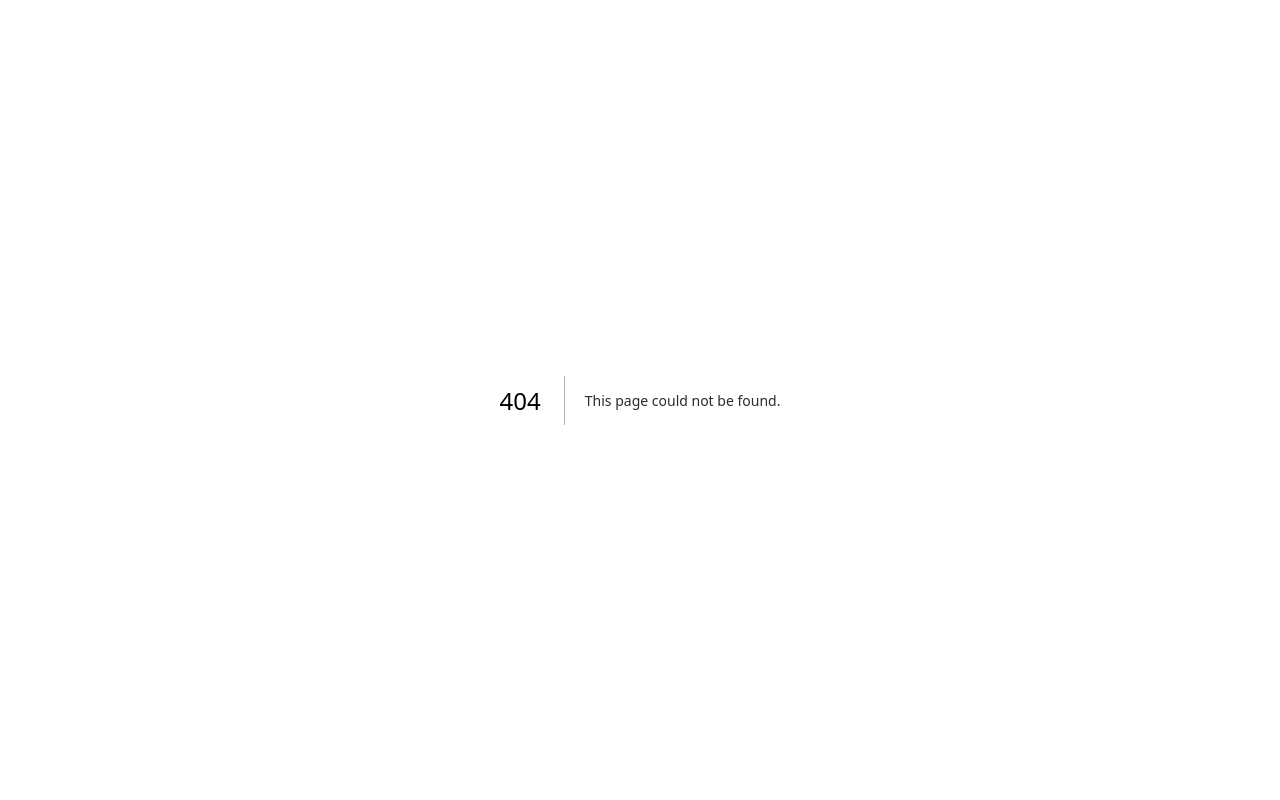
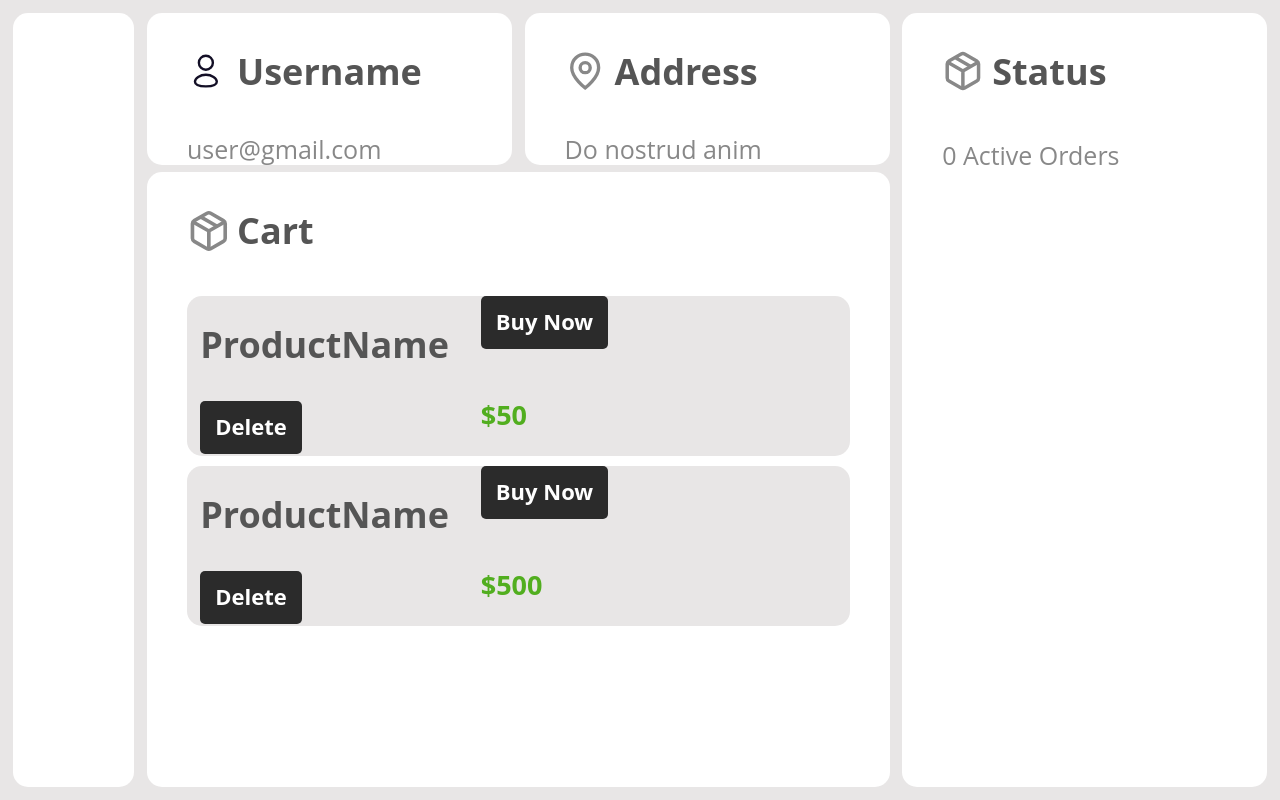
Before and after one commit to Niyasin/more-to-buy, a Next.js app: page /dashboard in a window 1280 px wide. Before the commit this address had no page. Built offline with nearby package versions, Linux system fonts and the light colour scheme.

Commit message:
dashboard 🏳️

```diff
--- /dev/null
+++ b/pages/dashboard.js
@@ -0,0 +1,75 @@
+import { useState } from 'react';
+import DB from '../styles/Dashboard.module.css';
+export default function Dashboard(){
+    const [data,setData]=useState({
+        username:'Username',
+        email:'user@gmail.com',
+        phone:'+1 8566779944',
+        address:'Do nostrud anim nostrud sint consectetur',
+        orderCount:0,
+        cart:[
+            { name:'ProductName', prize:'$50', image:'./sample.png', status:true,},
+            { name:'ProductName', prize:'$500', image:'./sample.png', status:true,},
+        ],
+    });
+    return(
+        <div className={DB.container}>
+
+            <div className={DB.box}>
+            <div className='horizontal'>
+            <svg viewBox="0 0 24 24" xmlns="http://www.w3.org/2000/svg"><path d="M11.845 21.662C8.152 21.662 5 21.087 5 18.787c0-2.301 3.133-4.425 6.845-4.425 3.691 0 6.844 2.103 6.844 4.404 0 2.3-3.133 2.896-6.845 2.896Zm-.008-10.488a4.386 4.386 0 1 0 0-8.774A4.388 4.388 0 0 0 7.45 6.787a4.37 4.37 0 0 0 4.356 4.387h.031Z" clip-rule="evenodd" stroke="#130F26" stroke-width="1.5" stroke-linecap="round" stroke-linejoin="round"/></svg>
+            <h1>{data.username}</h1>
+            </div>
+            <p>{data.email}</p>
+            <p>{data.phone}</p>
+            </div>
+
+            <div className={DB.box}>
+            <div className='horizontal'>
+            <svg viewBox="0 0 24 24" xmlns="http://www.w3.org/2000/svg"><path stroke-width="2" d="M12 22s-8-6-8-12c0-5 4-8 8-8s8 3 8 8c0 6-8 12-8 12Zm0-9a3 3 0 1 0 0-6 3 3 0 0 0 0 6Z"/></svg>
+            <h1>Address</h1>
+            </div>
+            <p>{data.address}</p>
+            </div>
+
+            <div className={DB.box}>
+            <div className='horizontal'>
+            <svg  viewBox="0 0 24 24" xmlns="http://www.w3.org/2000/svg"stroke-width="2" ><path d="m16.5 9.4-9-5.19M21 16V8a2 2 0 0 0-1-1.73l-7-4a2 2 0 0 0-2 0l-7 4A2 2 0 0 0 3 8v8a2 2 0 0 0 1 1.73l7 4a2 2 0 0 0 2 0l7-4A2 2 0 0 0 21 16z"/><path d="M3.27 6.96 12 12.01l8.73-5.05M12 22.08V12"/></svg>
+            <h1>Status</h1>
+            </div>
+            <p>{data.orderCount} Active Orders</p>
+            </div>
+
+
+
+
+            <div className={DB.box}>
+            <div className='horizontal'>
+            <svg  viewBox="0 0 24 24" xmlns="http://www.w3.org/2000/svg"stroke-width="2" ><path d="m16.5 9.4-9-5.19M21 16V8a2 2 0 0 0-1-1.73l-7-4a2 2 0 0 0-2 0l-7 4A2 2 0 0 0 3 8v8a2 2 0 0 0 1 1.73l7 4a2 2 0 0 0 2 0l7-4A2 2 0 0 0 21 16z"/><path d="M3.27 6.96 12 12.01l8.73-5.05M12 22.08V12"/></svg>
+            <h1>Cart</h1>
+            </div>
+            <div className={DB.cartList}>
+            {data.cart.map((item,i)=>{
+                return(
+                    <CartItem {...item}/>
+                    );
+                })}
+                </div>
+            </div>
+
+            <div className={DB.sidePanel}>
+            </div>
+        </div>
+    );
+}
+const CartItem=({name,prize,image})=>{
+    return(
+        <div className={DB.cartItem}>
+            <img src={image}/>
+            <h1>{name}</h1>
+            <h3>{prize}</h3>
+            <div className='button'>Buy Now</div>
+            <div className='button'>Delete</div>
+        </div>
+    );
+}
--- /dev/null
+++ b/styles/Dashboard.module.css
@@ -0,0 +1,96 @@
+.container{
+    width: 100vw;
+    height: 100vh;
+    display: grid;
+    grid-template-rows: 100%;
+    grid-template-areas: 'a b c e ' 'a d d e ' 'a d d  e';
+    grid-template-columns: 1fr repeat(3,3fr) ;
+    grid-template-rows: 10fr 20fr 20fr ;
+    gap: 1%;
+    padding:1%;
+    overflow-y: hidden;
+    box-sizing: border-box;
+    background: #e8e6e6;
+   }
+.sidePanel{
+    grid-area: a;
+    background:#fff;
+    border-radius:15px;
+}
+.box{
+    background:#fff;
+    border-radius:15px;
+    display: flex;
+    flex-direction: column;
+    justify-content: flex-start;
+    align-items: flex-start;
+    padding: 0  40px;
+    box-sizing: border-box;
+    font-size: 18px;
+    color: #555;
+    gap:1%;
+    overflow-y: scroll;
+}
+.box p{
+    font-size: 25px;
+    color: #888;
+    padding: 0;
+    margin: 0;
+}
+.box svg{
+    fill: none;
+    stroke: #888;
+    width: 50px;
+    height:50px;
+}
+.box:nth-child(1){
+    grid-area:b;
+}
+.box:nth-child(2){
+    grid-area:c;
+}
+.box:nth-child(3){
+    grid-area:e;
+}
+.box:nth-child(4){
+    grid-area:d;
+}
+.cartList{
+    width: 100%;
+    height: 82%;
+    overflow-y: scroll;
+    display: flex;
+    flex-direction: column;
+    gap: 2%;
+}
+.cartItem{
+    padding: 0 2%;
+    height:20vh;
+    display: grid;
+    /* grid-template-areas: 'a b c' 'a d f' 'a e g'; */
+    /* grid-template-columns: 2fr 5fr 5fr; */
+    /* grid-template-rows: 2fr 1fr 10fr;     */
+    background:#e8e6e6;
+    overflow: hidden;
+    gap:5%;
+    border-radius: 15px;
+}
+.cartItem :last-child{
+    margin-bottom: 100px;
+}
+.cartItem h2{
+    grid-area: b;
+}
+.cartItem img{
+    grid-area: a;
+    width: 100%;
+    height: 100%;
+    object-fit: contain;
+}
+.cartItem h3{
+    grid-area: d;
+}
+
+.cartItem div :nth-child(1){
+    grid-area: c;
+}
--- a/styles/globals.css
+++ b/styles/globals.css
@@ -27,7 +27,6 @@ h3{
  grid-template-columns: 2fr 10fr;
  grid-template-rows: 1fr 20fr;
  overflow-y: hidden;
-
 }
 .button{
   background: #2b2b2b;
@@ -39,6 +38,7 @@ h3{
   font-size:22px;
   cursor: pointer;
   white-space:nowrap;
+  max-height: 1.5em;
 }
 .button:hover{
   background: rgb(224, 176, 31);
```
